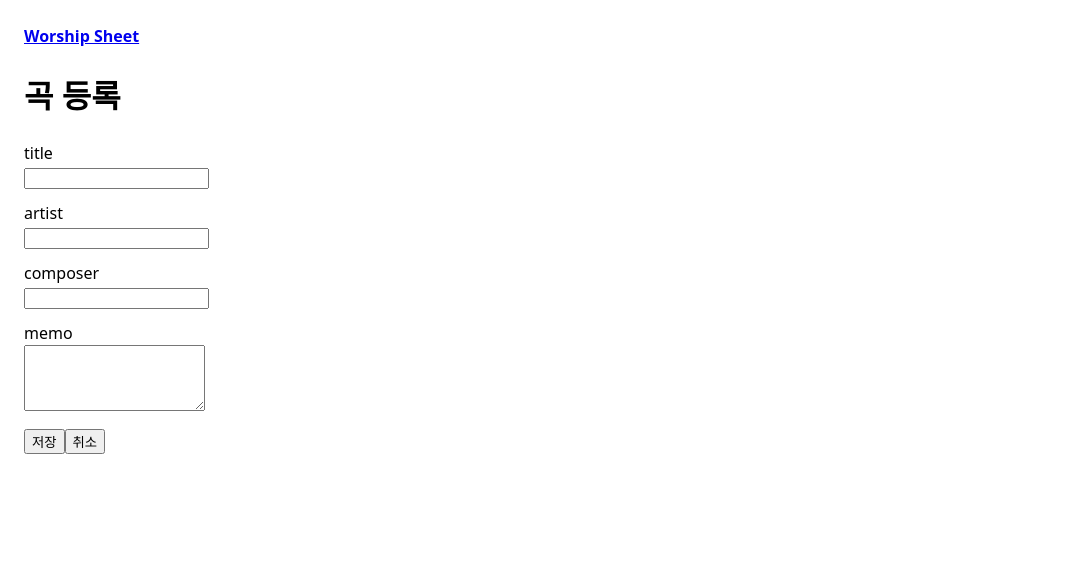
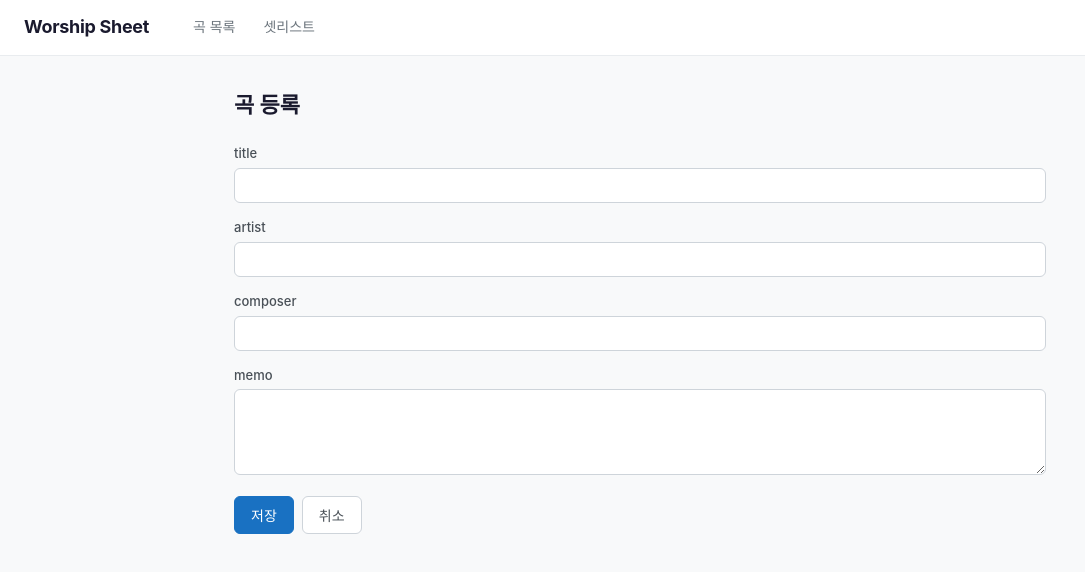
Before and after one commit to jeybell/sheet-music, a Vue app in the folder frontend/: page /songs/new in a window 1280 px wide. Shown: the top 572 px of the page, without its empty margins (0-1085 px from the left). Built offline with nearby package versions, Linux system fonts and the light colour scheme.

Commit message:
feat(#6): add common layout with navigation and global styles
Co-Authored-By: Claude Sonnet 4.6 <noreply@anthropic.com>

```diff
--- a/frontend/src/layouts/DefaultLayout.vue
+++ b/frontend/src/layouts/DefaultLayout.vue
@@ -1,7 +1,11 @@
 <template>
   <div class="app-shell">
     <header class="app-header">
-      <RouterLink to="/songs" class="app-logo">Worship Sheet</RouterLink>
+      <RouterLink to="/" class="app-logo">Worship Sheet</RouterLink>
+      <nav class="app-nav">
+        <RouterLink to="/songs" active-class="is-active">곡 목록</RouterLink>
+        <RouterLink to="/setlists" active-class="is-active">셋리스트</RouterLink>
+      </nav>
     </header>
 
     <main class="app-main">
@@ -9,3 +13,67 @@
     </main>
   </div>
 </template>
+
+<style scoped>
+.app-shell {
+  min-height: 100vh;
+  display: flex;
+  flex-direction: column;
+  background: #f8f9fa;
+}
+
+.app-header {
+  background: #fff;
+  border-bottom: 1px solid #e9ecef;
+  padding: 0 24px;
+  height: 56px;
+  display: flex;
+  align-items: center;
+  gap: 32px;
+  position: sticky;
+  top: 0;
+  z-index: 100;
+}
+
+.app-logo {
+  font-size: 18px;
+  font-weight: 700;
+  color: #1a1a2e;
+  text-decoration: none;
+  letter-spacing: -0.3px;
+}
+
+.app-nav {
+  display: flex;
+  gap: 4px;
+}
+
+.app-nav a {
+  padding: 6px 12px;
+  border-radius: 6px;
+  font-size: 14px;
+  font-weight: 500;
+  color: #6c757d;
+  text-decoration: none;
+  transition: background 0.15s, color 0.15s;
+}
+
+.app-nav a:hover {
+  background: #f1f3f5;
+  color: #1a1a2e;
+}
+
+.app-nav a.is-active {
+  background: #e8f4fd;
+  color: #1971c2;
+}
+
+.app-main {
+  flex: 1;
+  max-width: 860px;
+  width: 100%;
+  margin: 0 auto;
+  padding: 32px 24px;
+  box-sizing: border-box;
+}
+</style>
--- a/frontend/src/router/index.ts
+++ b/frontend/src/router/index.ts
@@ -2,6 +2,7 @@ import { createRouter, createWebHistory } from "vue-router";
 import SongCreateView from "../views/SongCreateView.vue";
 import SongDetailView from "../views/SongDetailView.vue";
 import SongListView from "../views/SongListView.vue";
+import SetlistListView from "../views/SetlistListView.vue";
 
 const router = createRouter({
   history: createWebHistory(),
@@ -28,6 +29,11 @@ const router = createRouter({
         songId: Number(route.params.songId),
       }),
     },
+    {
+      path: "/setlists",
+      name: "setlists",
+      component: SetlistListView,
+    },
   ],
 });
 
--- a/frontend/src/style.css
+++ b/frontend/src/style.css
@@ -1,55 +1,188 @@
+*, *::before, *::after {
+  box-sizing: border-box;
+}
+
 body {
   margin: 0;
-  font-family: system-ui, sans-serif;
-  line-height: 1.5;
+  font-family: -apple-system, BlinkMacSystemFont, 'Segoe UI', system-ui, sans-serif;
+  font-size: 15px;
+  line-height: 1.6;
+  color: #1a1a2e;
+  background: #f8f9fa;
 }
 
-.app-shell {
-  max-width: 800px;
-  padding: 24px;
+a {
+  color: #1971c2;
+  text-decoration: none;
 }
 
-.app-header {
-  margin-bottom: 24px;
+a:hover {
+  text-decoration: underline;
 }
 
-.app-logo {
+h1 {
+  font-size: 22px;
   font-weight: 700;
+  margin: 0 0 20px;
+  color: #1a1a2e;
 }
 
+h2 {
+  font-size: 17px;
+  font-weight: 600;
+  margin: 24px 0 12px;
+  color: #1a1a2e;
+}
+
+h3 {
+  font-size: 15px;
+  font-weight: 600;
+  margin: 16px 0 10px;
+  color: #343a40;
+}
+
+/* ── 폼 ── */
+.form-field {
+  margin-bottom: 14px;
+}
+
+.form-field label {
+  display: block;
+  font-size: 13px;
+  font-weight: 500;
+  color: #495057;
+  margin-bottom: 4px;
+}
+
+input[type="text"],
+input[type="email"],
+input[type="password"],
+textarea,
+select {
+  width: 100%;
+  padding: 8px 10px;
+  border: 1px solid #ced4da;
+  border-radius: 6px;
+  font-size: 14px;
+  font-family: inherit;
+  color: #1a1a2e;
+  background: #fff;
+  transition: border-color 0.15s;
+  outline: none;
+}
+
+input[type="text"]:focus,
+input[type="email"]:focus,
+textarea:focus,
+select:focus {
+  border-color: #1971c2;
+  box-shadow: 0 0 0 3px rgba(25, 113, 194, 0.1);
+}
+
+textarea {
+  resize: vertical;
+}
+
+/* ── 버튼 ── */
+button {
+  padding: 8px 16px;
+  border-radius: 6px;
+  font-size: 14px;
+  font-weight: 500;
+  font-family: inherit;
+  cursor: pointer;
+  border: 1px solid transparent;
+  transition: background 0.15s, opacity 0.15s;
+}
+
+button[type="submit"],
+button.btn-primary {
+  background: #1971c2;
+  color: #fff;
+  border-color: #1971c2;
+}
+
+button[type="submit"]:hover,
+button.btn-primary:hover {
+  background: #1864ab;
+}
+
+button[type="button"],
+button.btn-secondary {
+  background: #fff;
+  color: #495057;
+  border-color: #ced4da;
+  margin-left: 8px;
+}
+
+button[type="button"]:hover,
+button.btn-secondary:hover {
+  background: #f1f3f5;
+}
+
+button:disabled {
+  opacity: 0.5;
+  cursor: not-allowed;
+}
+
+/* ── 유틸리티 ── */
+.error {
+  color: #c92a2a;
+  font-size: 13px;
+  margin: 6px 0;
+}
+
+.success {
+  color: #2f9e44;
+  font-size: 13px;
+  margin: 6px 0;
+}
+
+.text-muted {
+  color: #868e96;
+  font-size: 13px;
+}
+
+/* ── 목록 ── */
 .song-list {
-  padding-left: 20px;
+  list-style: none;
+  padding: 0;
+  margin: 0;
 }
 
 .song-list li {
-  margin-bottom: 12px;
+  padding: 12px 0;
+  border-bottom: 1px solid #e9ecef;
+}
+
+.song-list li:last-child {
+  border-bottom: none;
 }
 
 .song-link {
-  font-weight: 700;
+  font-weight: 600;
+  color: #1a1a2e;
+}
+
+.song-link:hover {
+  color: #1971c2;
 }
 
 .song-artist {
   margin-left: 8px;
+  color: #868e96;
+  font-size: 13px;
 }
 
 .song-sheet-count {
   margin-left: 8px;
-  color: #555;
+  color: #868e96;
+  font-size: 13px;
 }
 
 .song-memo {
   white-space: pre-line;
+  color: #495057;
+  font-size: 13px;
+  margin-top: 4px;
 }
-
-.form-field {
-  margin-bottom: 12px;
-}
-
-.form-field label {
-  display: block;
-}
-
-.error {
-  color: #b00020;
-}
--- /dev/null
+++ b/frontend/src/views/SetlistListView.vue
@@ -0,0 +1,10 @@
+<script setup lang="ts">
+import DefaultLayout from '../layouts/DefaultLayout.vue'
+</script>
+
+<template>
+  <DefaultLayout>
+    <h1>셋리스트</h1>
+    <p class="text-muted">준비 중입니다.</p>
+  </DefaultLayout>
+</template>
```
